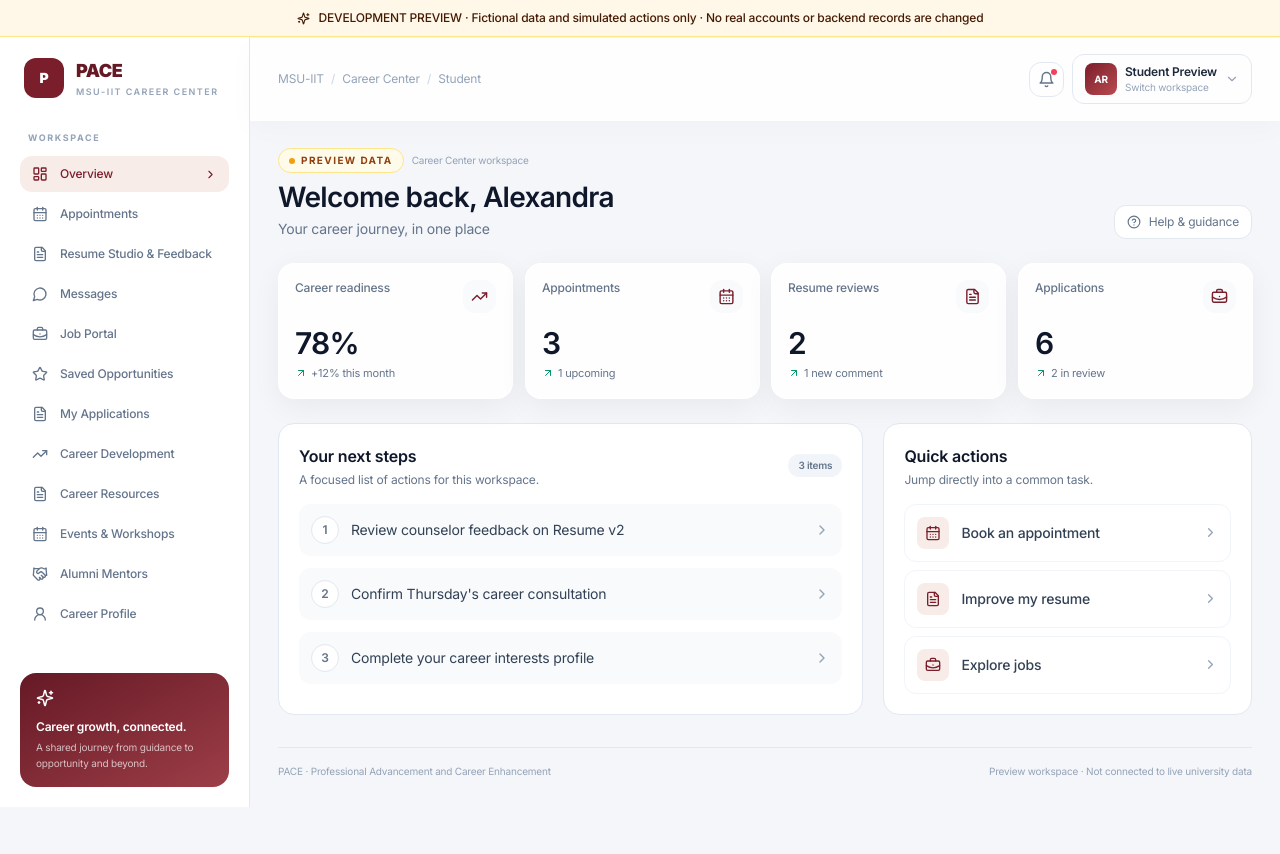
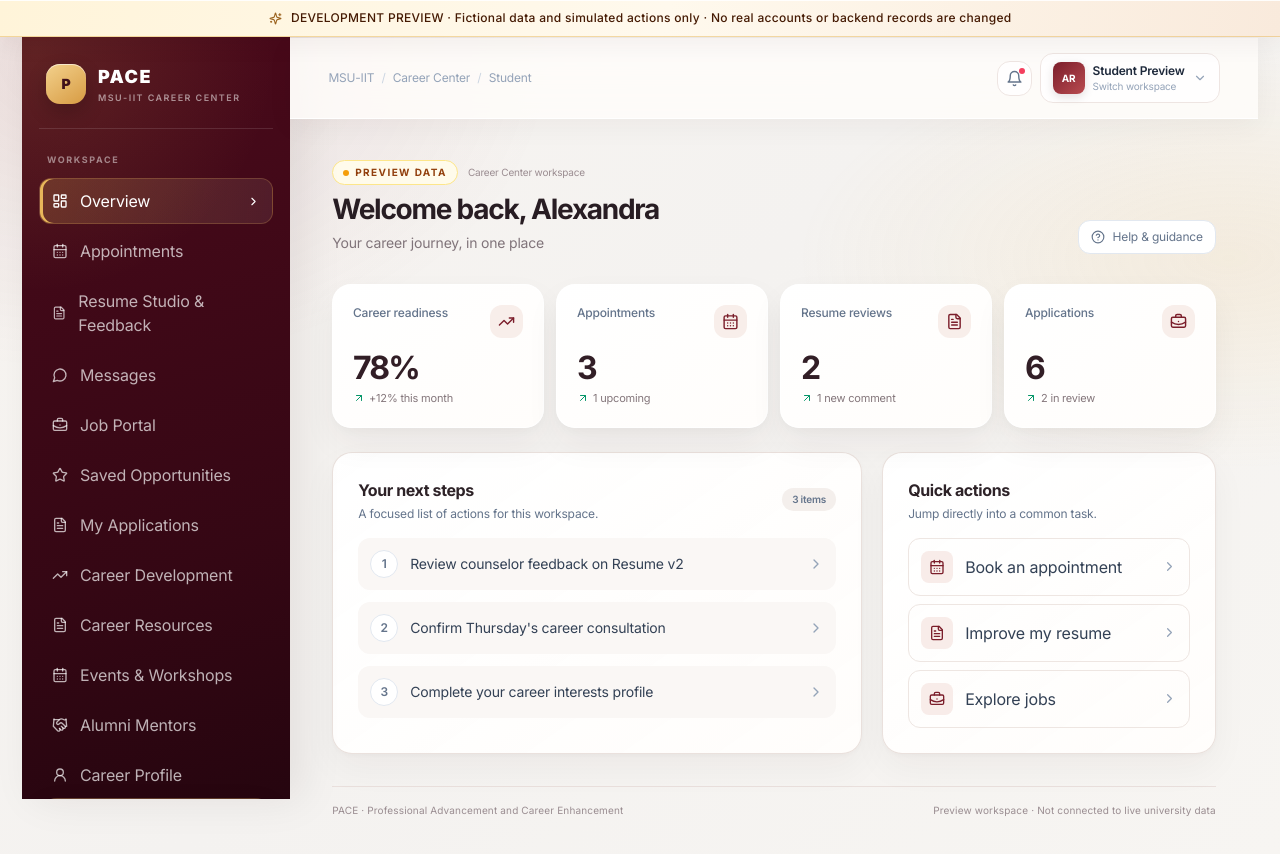
Before and after one commit to Aenzari/pace-msuiit, a Next.js app in the folder frontend/: page /preview in a window 1280 px wide. Shown: the top 854 px of the page. Before the commit the page ends 807 px from the top, so only its background shows below. Built offline with nearby package versions, Linux system fonts and the light colour scheme.

Commit message:
style(preview): scope the new PACE visual system

```diff
--- a/frontend/src/app/preview/page.tsx
+++ b/frontend/src/app/preview/page.tsx
@@ -1,5 +1,6 @@
 import { notFound } from "next/navigation";
 import PreviewWorkspace from "./PreviewWorkspace";
+import "./preview.css";
 
 /**
  * Development-only role preview. This route is deliberately not an
@@ -7,5 +8,9 @@ import PreviewWorkspace from "./PreviewWorkspace";
  */
 export default function PreviewPage() {
   if (process.env.NODE_ENV !== "development") notFound();
-  return <PreviewWorkspace />;
+  return (
+    <div id="pace-preview">
+      <PreviewWorkspace />
+    </div>
+  );
 }
```
